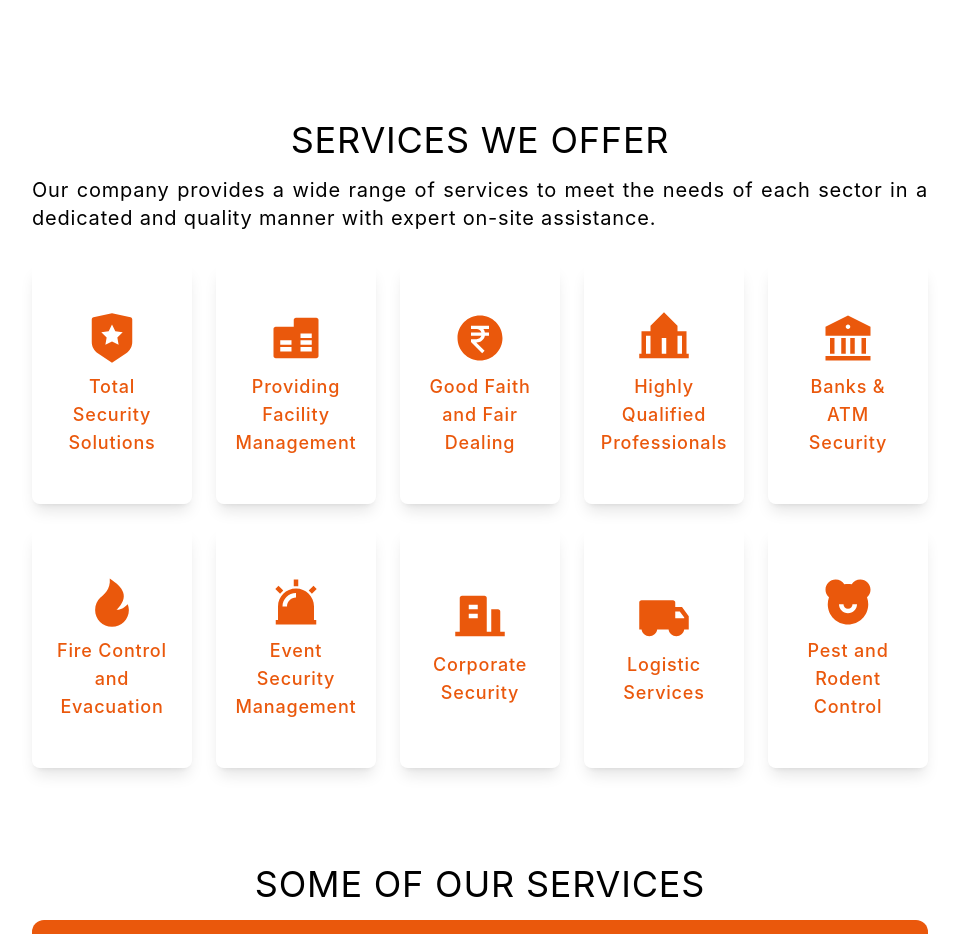
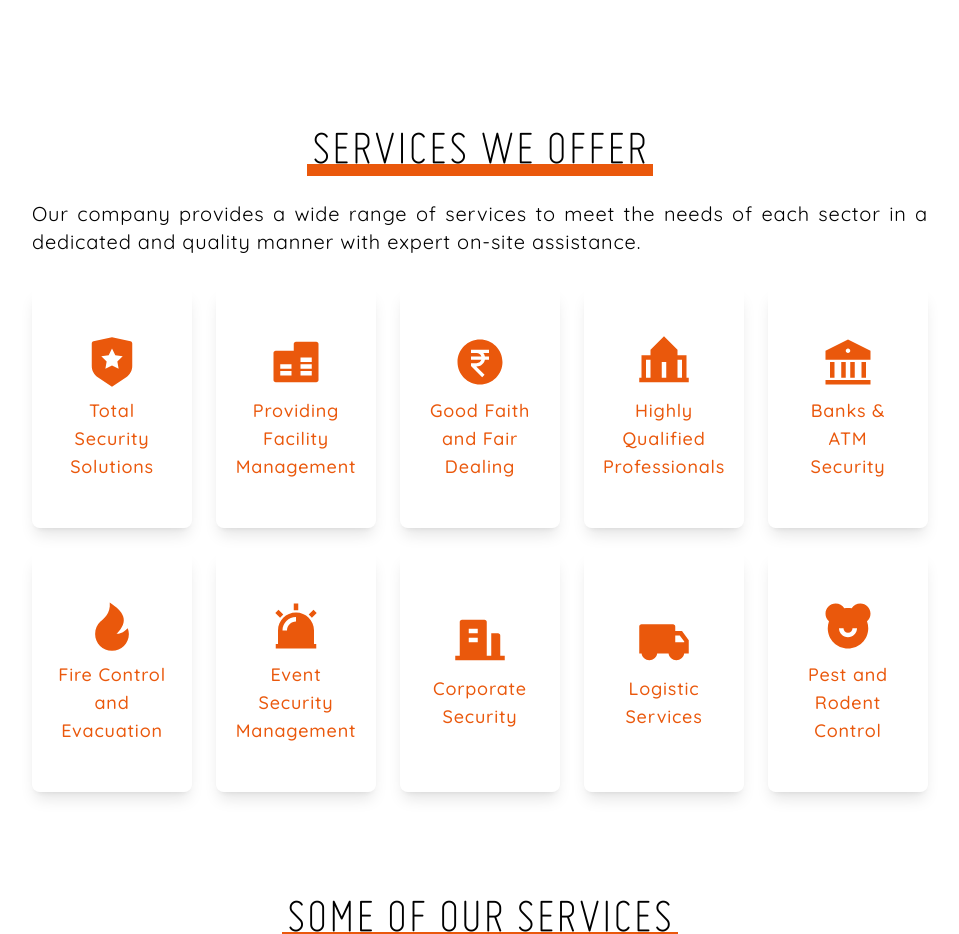
Before and after one commit to prakashanki526/dcm, a React (Create React App) app in the folder client/: page / in a window 1280 px wide. Shown: the part 1863-2797 px from the top of the page, without its empty margins (160-1119 px from the left). Built offline with nearby package versions, Linux system fonts and the light colour scheme; the HTML template or start-up script is replaced by a standard one.

Commit message:
modified headings

```diff
--- a/client/src/components/Heading.js
+++ b/client/src/components/Heading.js
@@ -1,9 +1,19 @@
 import React from 'react'
+import { Fade } from 'react-awesome-reveal'
 
 export default function Heading(props) {
-  return (
-    <div>
-        <h1 className='text-2xl md:text-4xl text-center md:mb-4 mt-4'>{props.text}</h1>
-    </div>
-  )
+    return (
+        // <div>
+        //     <h1 className='text-2xl md:text-4xl text-center md:mb-4 mt-4'>{props.text}</h1>
+        // </div>
+        <div className='flex justify-center items-center mt-4 mb-6'>
+            <Fade direction="down" delay="1" triggerOnce>
+                <div className='relative group'>
+                    <div className='heading tracking-wide leading-[3rem] px-1 py-1 uppercase'>{props.text}</div>
+
+                    <div className='absolute hidden lg:block group-hover:h-full transition-all heading-background bg-orange-600 duration-700 -z-[1] bottom-0 h-3 w-full'></div>
+                </div>
+            </Fade>
+        </div>
+    )
 }
--- a/client/src/index.css
+++ b/client/src/index.css
@@ -11,6 +11,7 @@ body {
   -webkit-font-smoothing: antialiased;
   -moz-osx-font-smoothing: grayscale;
   padding: 0;
+  font-family: 'Quicksand', sans-serif;
 }
 
 /* code {
@@ -41,3 +42,14 @@ h2{
   --tw-text-opacity: 1;
   color: rgb(234 88 12 / var(--tw-text-opacity))
 }
+
+.heading {
+  font-size: 50px;
+  font-family: misolight;
+  text-transform: uppercase;
+  text-align: center;
+}
+
+/* .heading-background{
+  background-image: linear-gradient(to right, #f31c12, #1ba6f7, #f8c100);
+} */
--- a/client/src/pages/Home.js
+++ b/client/src/pages/Home.js
@@ -34,7 +34,7 @@ export default function Home() {
 
                 </div>
             </div>
-            <div className='section px-3 md:px-24 lg:px-48 py-4 md:py-8 lg:py-10'>
+            <div className='section px-3 md:px-24 lg:px-48 py-4 md:py-8 lg:py-10 bg-orange-600 text-white'>
             <Fade direction="up" triggerOnce>
                 <div className='flex flex-col-reverse md:flex-row gap-4 md:gap-8'>
                     <div className='w-full md:w-[50%]'>
```
